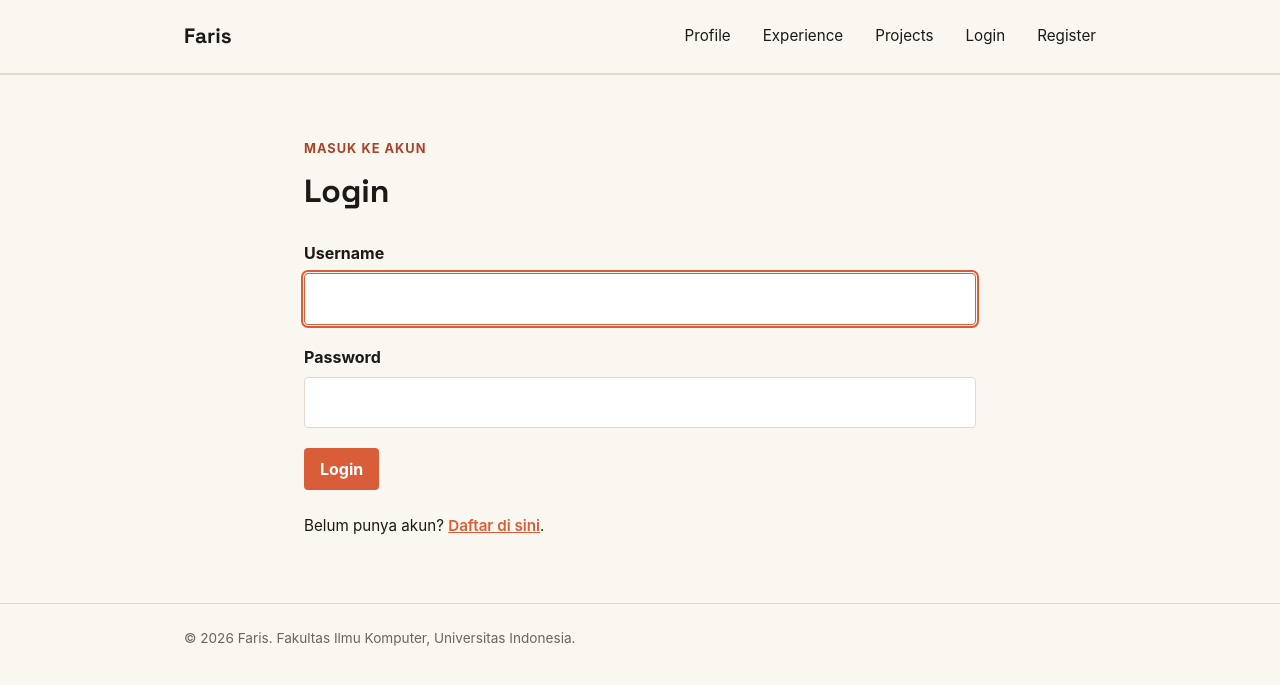
After one commit to Faris2506615223/myportfolio, a Django app: page /login/ in a window 1280 px wide. The commit adds this page. Shown: the top 685 px of the page. Run offline with Django 5.2, Linux system fonts and the light colour scheme; some web fonts are replaced.

Commit message:
feat(auth): add register, login, and logout views with dynamic navbar status

```diff
--- a/main/urls.py
+++ b/main/urls.py
@@ -8,10 +8,14 @@ from main.views import (
     get_experiences_json,
     get_projects_json,
     get_projects_xml,
+    login_user,
+    logout_user,
+    register,
     show_experience,
     show_main,
     show_project_detail,
     show_projects,
+    toggle_star,
     update_experience,
 )
 
@@ -33,8 +37,12 @@ urlpatterns = [
     ),
     path("projects/add/", create_project, name="create_project"),
     path("projects/", show_projects, name="show_projects"),
+    path("projects/<uuid:project_id>/star/", toggle_star, name="toggle_star"),
     path("projects/<uuid:id>/delete/", delete_project, name="delete_project"),
     path("projects/<uuid:id>/", show_project_detail, name="show_project_detail"),
+    path("register/", register, name="register"),
+    path("login/", login_user, name="login"),
+    path("logout/", logout_user, name="logout"),
     path("api/experiences/", get_experiences_json, name="get_experiences_json"),
     path("api/projects/", get_projects_json, name="get_projects_json"),
     path("api/projects/xml/", get_projects_xml, name="get_projects_xml"),
--- a/main/views.py
+++ b/main/views.py
@@ -1,5 +1,10 @@
+import datetime
 from django.contrib import messages
+from django.contrib.auth import login, logout
+from django.contrib.auth.decorators import login_required
+from django.contrib.auth.forms import AuthenticationForm, UserCreationForm
 from django.core import serializers
+from django.core.exceptions import PermissionDenied
 from django.http import HttpResponse
 from django.shortcuts import get_object_or_404, redirect, render
 from django.views.decorators.http import require_POST
@@ -9,6 +14,7 @@ from main.models import Experience, Project
 
 
 def show_main(request):
+    last_login = request.COOKIES.get("last_login", "Belum ada sesi login / Cookie tidak ditemukan")
     context = {
         "name": "Faris",
         "npm": "2506615223",
@@ -17,6 +23,7 @@ def show_main(request):
             "Mahasiswa Ilmu Komputer Universitas Indonesia yang tertarik "
             "pada pengembangan perangkat lunak dan pendidikan."
         ),
+        "last_login": last_login,
     }
     return render(request, "index.html", context)
 
@@ -116,7 +123,11 @@ def show_projects(request):
     return render(request, "projects.html", context)
 
 
+@login_required(login_url="/login/")
 def create_project(request):
+    if not request.user.is_superuser:
+        raise PermissionDenied
+
     if request.method == "POST":
         form = ProjectForm(request.POST)
 
@@ -150,7 +161,11 @@ def get_projects_json(request):
     if title_query:
         projects = projects.filter(title__icontains=title_query)
 
-    projects_json = serializers.serialize("json", projects)
+    projects_json = serializers.serialize(
+        "json",
+        projects,
+        use_natural_foreign_keys=True
+    )
     return HttpResponse(projects_json, content_type="application/json")
 
 
@@ -166,8 +181,57 @@ def get_projects_xml(request):
 
 
 @require_POST
+@login_required(login_url="/login/")
 def delete_project(request, id):
+    if not request.user.is_superuser:
+        raise PermissionDenied
     project = get_object_or_404(Project, pk=id)
     project.delete()
     messages.success(request, "Project berhasil dihapus.")
     return redirect("main:show_projects")
+
+
+def register(request):
+    form = UserCreationForm(request.POST or None)
+    if request.method == "POST" and form.is_valid():
+        form.save()
+        messages.success(request, "Akun berhasil dibuat. Silakan login.")
+        return redirect("main:login")
+    context = {
+        "name": "Faris",
+        "form": form,
+    }
+    return render(request, "register.html", context)
+
+
+def login_user(request):
+    form = AuthenticationForm(request, data=request.POST or None)
+    if request.method == "POST" and form.is_valid():
+        user = form.get_user()
+        login(request, user)
+        response = redirect("main:show_main")
+        response.set_cookie("last_login", datetime.datetime.now().strftime("%Y-%m-%d %H:%M:%S"))
+        return response
+    context = {
+        "name": "Faris",
+        "form": form,
+    }
+    return render(request, "login.html", context)
+
+
+def logout_user(request):
+    logout(request)
+    response = redirect("main:show_main")
+    response.delete_cookie("last_login")
+    return response
+
+
+@login_required(login_url="/login/")
+def toggle_star(request, project_id):
+    project = get_object_or_404(Project, pk=project_id)
+    if request.method == "POST":
+        if request.user in project.starred_by.all():
+            project.starred_by.remove(request.user)
+        else:
+            project.starred_by.add(request.user)
+    return redirect("main:show_projects")
--- a/templates/base.html
+++ b/templates/base.html
@@ -20,6 +20,13 @@
                 <a href="{% url 'main:show_main' %}">Profile</a>
                 <a href="{% url 'main:show_experience' %}">Experience</a>
                 <a href="{% url 'main:show_projects' %}">Projects</a>
+                {% if user.is_authenticated %}
+                    <span class="nav-user">{{ user.username }}</span>
+                    <a href="{% url 'main:logout' %}">Logout</a>
+                {% else %}
+                    <a href="{% url 'main:login' %}">Login</a>
+                    <a href="{% url 'main:register' %}">Register</a>
+                {% endif %}
             </nav>
         </div>
     </header>
--- /dev/null
+++ b/templates/login.html
@@ -0,0 +1,44 @@
+{% extends "base.html" %}
+
+{% block meta %}
+    <title>Login - {{ name }}</title>
+{% endblock meta %}
+
+{% block content %}
+<main>
+    <section class="project-page-section">
+        <div class="container project-form-container">
+            <p class="section-kicker">Masuk ke Akun</p>
+            <h1>Login</h1>
+
+            {% for message in messages %}
+                <p class="form-message">{{ message }}</p>
+            {% endfor %}
+
+            <form method="post" action="{% url 'main:login' %}" class="project-form">
+                {% csrf_token %}
+
+                {% for field in form %}
+                    <div class="form-group">
+                        <label for="{{ field.id_for_label }}">{{ field.label }}</label>
+                        {{ field }}
+                        {% for error in field.errors %}
+                            <p class="form-error">{{ error }}</p>
+                        {% endfor %}
+                    </div>
+                {% endfor %}
+
+                {% for error in form.non_field_errors %}
+                    <p class="form-error">{{ error }}</p>
+                {% endfor %}
+
+                <button type="submit" class="button">Login</button>
+            </form>
+
+            <p style="margin-top: 1.5rem; font-size: 0.95rem;">
+                Belum punya akun? <a href="{% url 'main:register' %}" style="color: var(--accent); font-weight: 600;">Daftar di sini</a>.
+            </p>
+        </div>
+    </section>
+</main>
+{% endblock content %}
```
Also changed, not shown: templates/register.html (added, +43 -0 lines).
